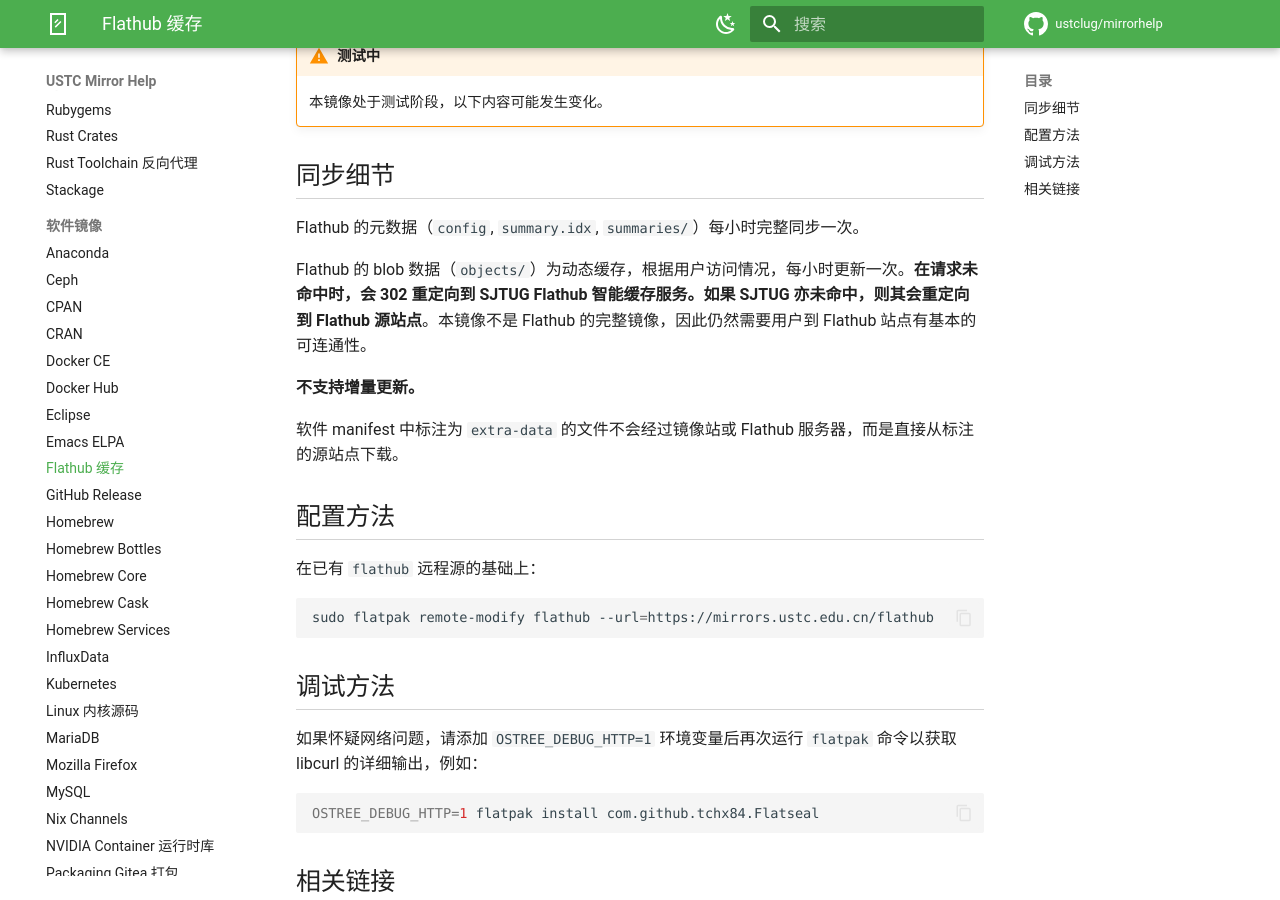
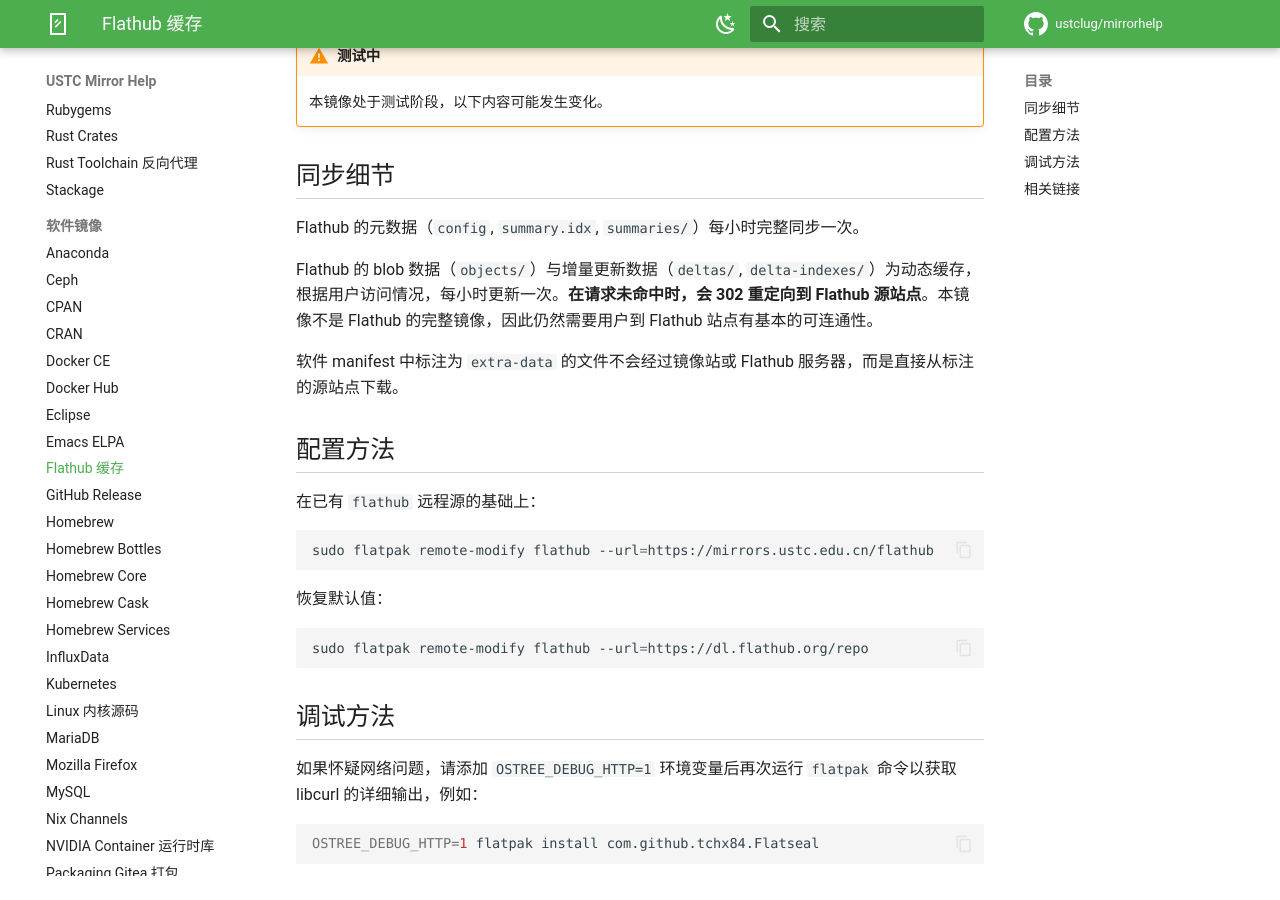
Before and after one commit to ustclug/mirrorhelp, an MkDocs documentation site: the page built from docs/flathub.md, in a window 1280 px wide and 900 px high, scrolled down 217 px. Built offline with MkDocs 1.6.1 and Material for MkDocs 9.7.7, drawn with Linux system fonts in a browser that asks for light colours; comment, search, counter and statistics services are not loaded.

Commit message:
flathub: Update current status

````diff
--- a/docs/flathub.md
+++ b/docs/flathub.md
@@ -9,9 +9,7 @@
 
 Flathub 的元数据（`config`, `summary.idx`, `summaries/`）每小时完整同步一次。
 
-Flathub 的 blob 数据（`objects/`）为动态缓存，根据用户访问情况，每小时更新一次。**在请求未命中时，会 302 重定向到 SJTUG Flathub 智能缓存服务。如果 SJTUG 亦未命中，则其会重定向到 Flathub 源站点**。本镜像不是 Flathub 的完整镜像，因此仍然需要用户到 Flathub 站点有基本的可连通性。
-
-**不支持增量更新。**
+Flathub 的 blob 数据（`objects/`）与增量更新数据（`deltas/`, `delta-indexes/`）为动态缓存，根据用户访问情况，每小时更新一次。**在请求未命中时，会 302 重定向到 Flathub 源站点**。本镜像不是 Flathub 的完整镜像，因此仍然需要用户到 Flathub 站点有基本的可连通性。
 
 软件 manifest 中标注为 `extra-data` 的文件不会经过镜像站或 Flathub 服务器，而是直接从标注的源站点下载。
 
@@ -21,6 +19,12 @@
 
 ```shell
 sudo flatpak remote-modify flathub --url=https://mirrors.ustc.edu.cn/flathub
+```
+
+恢复默认值：
+
+```shell
+sudo flatpak remote-modify flathub --url=https://dl.flathub.org/repo
 ```
 
 ## 调试方法
````
